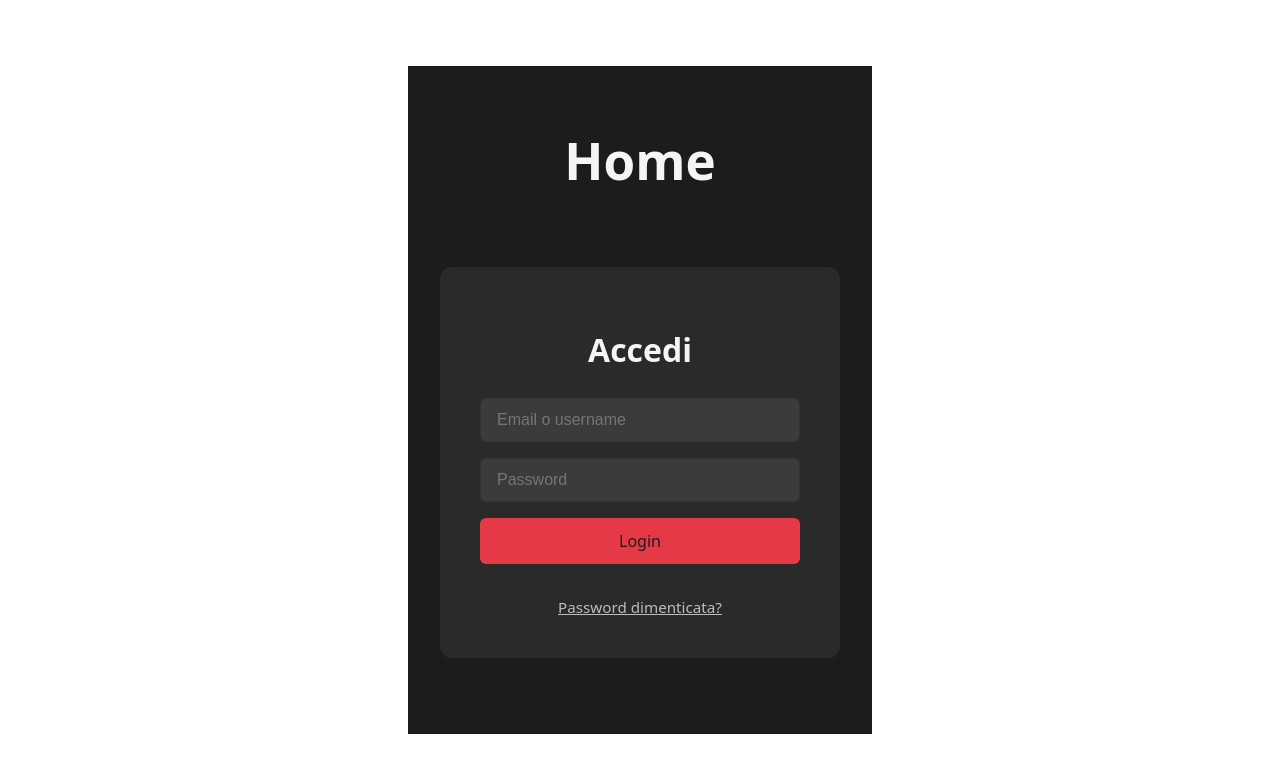
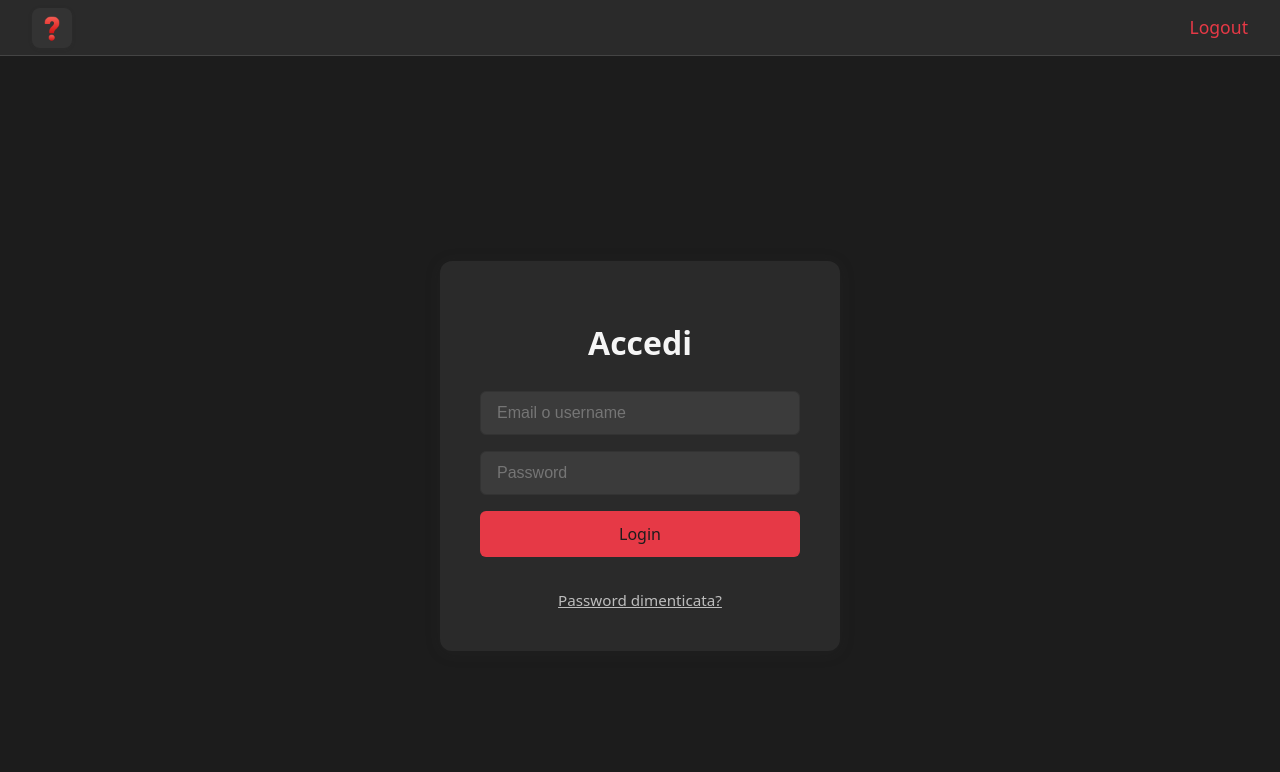
Before and after one commit to ValeKI/vulcano, a React (Vite) app in the folder vulcano-fe/: page / in a window 1280 px wide. Shown: the top 772 px of the page. Built offline with nearby package versions, Linux system fonts and the light colour scheme.

Commit message:
fe - fix header

```diff
--- a/vulcano-fe/src/App.tsx
+++ b/vulcano-fe/src/App.tsx
@@ -1,7 +1,9 @@
 import AppRouter from './routes/AppRouter';
 
 function App() {
-  return <AppRouter />;
+  return (
+      <AppRouter />
+  );
 }
 
 export default App;
--- /dev/null
+++ b/vulcano-fe/src/components/Header.tsx
@@ -0,0 +1,24 @@
+import React from 'react';
+import QuestionMarkIcon from '../assets/question-mark.png';
+
+interface HeaderProps {
+  isLoggedIn?: boolean;
+  onLogout?: () => void;
+}
+
+const Header: React.FC<HeaderProps> = ({ isLoggedIn = false, onLogout }) => (
+  <div className="app-header">
+    <div className="app-header-left">
+      <img src={QuestionMarkIcon} alt="Logo" className="app-header-logo" />
+    </div>
+    <div className="app-header-right">
+      {isLoggedIn && (
+        <span className="app-header-logout" onClick={onLogout}>
+          Logout
+        </span>
+      )}
+    </div>
+  </div>
+);
+
+export default Header;
--- a/vulcano-fe/src/pages/Chat.tsx
+++ b/vulcano-fe/src/pages/Chat.tsx
@@ -3,8 +3,10 @@ import ItemList from '../components/ItemList';
 import ChatInput from '../components/ChatInput';
 import ChatResponse from '../components/ChatResponse';
 import AnswerList from '../components/AnswerList';
+import VulcanoPage from './VulcanoPage';
 
 const Chat: React.FC = () => (
+  <VulcanoPage>
   <div className="chatbox-container">
     <div className="chatbox-left">
       <ItemList />
@@ -21,6 +23,7 @@ const Chat: React.FC = () => (
       <AnswerList />
     </div>
   </div>
+  </VulcanoPage>
 );
 
 export default Chat;
--- a/vulcano-fe/src/pages/Home.tsx
+++ b/vulcano-fe/src/pages/Home.tsx
@@ -1,12 +1,14 @@
 import React from 'react';
 import LoginBox from '../components/LoginBox';
+import VulcanoPage from './VulcanoPage';
 
 const Home: React.FC = () => {
   return (
+    <VulcanoPage>
     <div className="login">
-      <h1>Home</h1>
       <LoginBox />
     </div>
+    </VulcanoPage>
   );
 };
 
--- /dev/null
+++ b/vulcano-fe/src/pages/VulcanoPage.tsx
@@ -0,0 +1,24 @@
+import React from 'react';
+import Header from '../components/Header';
+import { useNavigate } from 'react-router-dom';
+
+type VulcanoPageProps = {
+  children: React.ReactNode;
+};
+
+const VulcanoPage: React.FC<VulcanoPageProps> = ({ children }) => {
+  const navigate = useNavigate();
+
+  const goHome = () => {
+    navigate('/');
+  };
+
+  return (
+    <>
+      <Header isLoggedIn={true} onLogout={goHome} />
+      <div className="vulcano-page">{children}</div>
+    </>
+  );
+};
+
+export default VulcanoPage;
--- a/vulcano-fe/src/styles/main.scss
+++ b/vulcano-fe/src/styles/main.scss
@@ -1,12 +1,18 @@
 @import '_variables.scss';
 
-#root {
-  max-width: 1280px;
+.vulcano-page {
   margin: 0 auto;
   padding: 2rem;
   text-align: center;
   background: $color-bg;
   color: $color-text;
+  min-height: 100vh;
+  width: 100vw;
+  display: flex;
+  justify-content: center;
+  align-items: center;
+  flex-direction: column;
+  box-sizing: border-box;
 }
 
 
@@ -292,3 +298,47 @@ textarea {
   scrollbar-width: thin;
   scrollbar-color: $color-primary $color-bg-card;
 }
+
+.app-header {
+  display: flex;
+  align-items: center;
+  justify-content: space-between;
+  height: 56px;
+  background: $color-bg-card;
+  border-bottom: 1px solid $color-border;
+  padding: 0 2rem;
+  box-sizing: border-box;
+  z-index: 10;
+
+  &-left {
+    display: flex;
+    align-items: center;
+    gap: 1rem;
+  }
+
+  &-logo {
+    height: 32px;
+    width: 32px;
+    border-radius: 8px;
+    background: $color-bg-hover;
+    padding: 4px;
+    box-shadow: 0 1px 4px rgba($color-bg-hover, 0.12);
+  }
+
+  &-right {
+    display: flex;
+    align-items: center;
+    gap: 1.5rem;
+  }
+
+  &-logout {
+    color: $color-primary;
+    font-weight: 500;
+    cursor: pointer;
+    font-size: 1.1rem;
+    transition: color 0.2s;
+    &:hover {
+      color: $color-primary-dark;
+    }
+  }
+}
```
